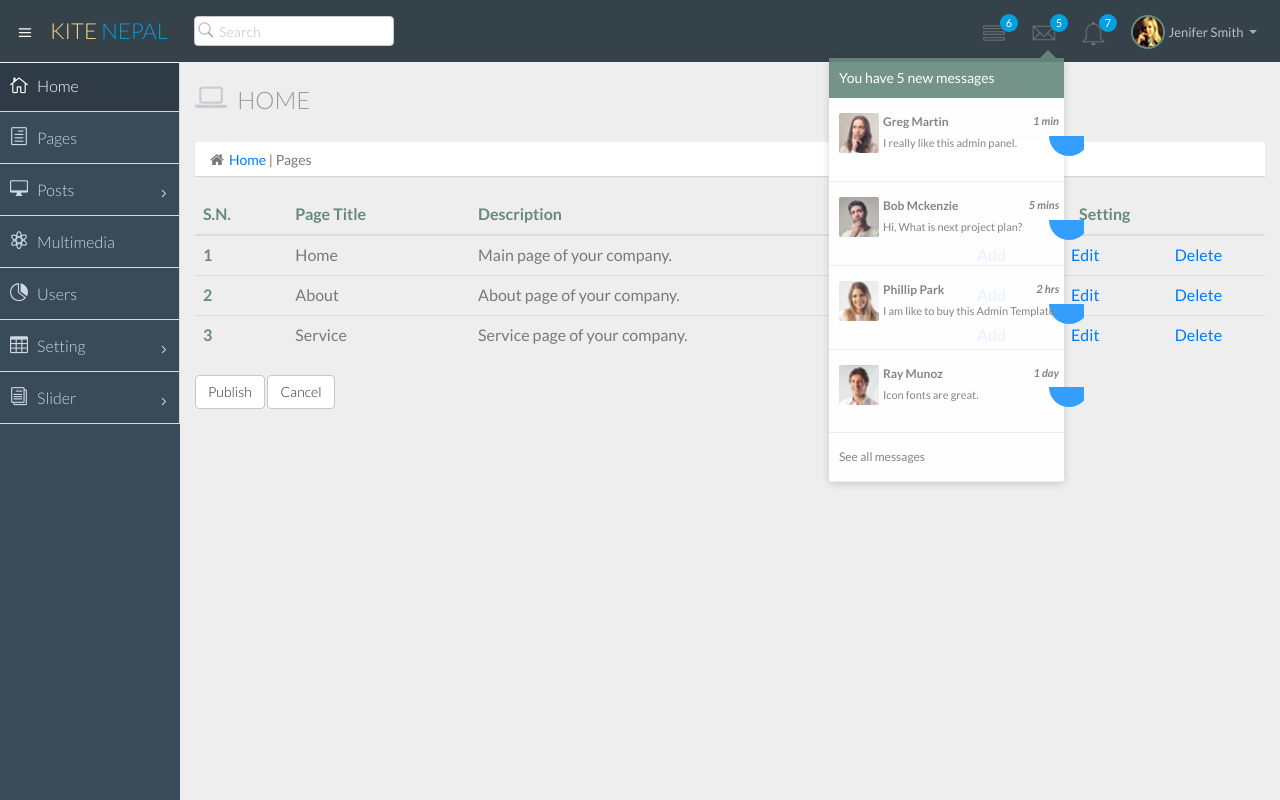
After one commit to kitenepal/kitenepal-cms, a PHP site: page /pages.html in a window 1280 px wide, after a click that opens the changed part. The commit adds this page. Run offline with PHP 8.4, Linux system fonts and the light colour scheme.

Commit message:
Added pages page and table in page

```diff
--- /dev/null
+++ b/pages.html
@@ -0,0 +1,512 @@
+<!DOCTYPE html>
+<html lang="en">
+
+<head>
+  <meta charset="utf-8">
+  <meta name="viewport" content="width=device-width, initial-scale=1.0">
+  <meta name="description" content="Creative - Bootstrap 3 Responsive Admin Template">
+  <meta name="author" content="GeeksLabs">
+  <meta name="keyword" content="Creative, Dashboard, Admin, Template, Theme, Bootstrap, Responsive, Retina, Minimal">
+  <link rel="shortcut icon" href="img/favicon.png">
+  <title>KITE Nepal - Index</title>
+  <!-- Bootstrap CSS -->
+  <link href="css/bootstrap.min.css" rel="stylesheet">
+  <!-- bootstrap theme -->
+  <link href="css/bootstrap-theme.css" rel="stylesheet">
+  <!--external css-->
+  <!-- font icon -->
+  <link href="css/elegant-icons-style.css" rel="stylesheet" />
+  <link href="css/font-awesome.min.css" rel="stylesheet" />
+  <!-- full calendar css-->
+  <link href="assets/fullcalendar/fullcalendar/bootstrap-fullcalendar.css" rel="stylesheet" />
+  <link href="assets/fullcalendar/fullcalendar/fullcalendar.css" rel="stylesheet" />
+  <!-- easy pie chart-->
+  <link href="assets/jquery-easy-pie-chart/jquery.easy-pie-chart.css" rel="stylesheet" type="text/css" media="screen" />
+  <!-- owl carousel -->
+  <link rel="stylesheet" href="css/owl.carousel.css" type="text/css">
+  <link href="css/jquery-jvectormap-1.2.2.css" rel="stylesheet">
+  <!-- Custom styles -->
+  <link rel="stylesheet" href="css/fullcalendar.css">
+  <link href="css/widgets.css" rel="stylesheet">
+  <link href="css/style.css" rel="stylesheet">
+  <link rel="stylesheet" href="stylesheets/main.css">
+  <link href="css/style-responsive.css" rel="stylesheet" />
+  <link href="css/xcharts.min.css" rel=" stylesheet">
+  <link href="css/jquery-ui-1.10.4.min.css" rel="stylesheet">
+</head>
+
+<body>
+  <!-- container section start -->
+  <section id="container" class="">
+    <header class="header dark-bg">
+      <div class="toggle-nav">
+        <div class="icon-reorder tooltips" data-original-title="Toggle Navigation" data-placement="bottom"><i class="icon_menu"></i></div>
+      </div>
+      <!--logo start-->
+      <a href="index.html" class="logo">KITE<span class="lite"> NEPAL</span></a>
+      <!--logo end-->
+      <div class="nav search-row" id="top_menu">
+        <!--  search form start -->
+        <ul class="nav top-menu">
+          <li>
+            <form class="navbar-form">
+              <input class="form-control" placeholder="Search" type="text">
+            </form>
+          </li>
+        </ul>
+        <!--  search form end -->
+      </div>
+      <div class="top-nav notification-row">
+        <!-- notificatoin dropdown start-->
+        <ul class="nav pull-right top-menu">
+          <!-- task notificatoin start -->
+          <li id="task_notificatoin_bar" class="dropdown">
+            <a data-toggle="dropdown" class="dropdown-toggle" href="#">
+                            <i class="icon-task-l"></i>
+                            <span class="badge bg-important">6</span>
+                        </a>
+            <ul class="dropdown-menu extended tasks-bar">
+              <div class="notify-arrow notify-arrow-blue"></div>
+              <li>
+                <p class="blue">You have 6 pending letter</p>
+              </li>
+              <li>
+                <a href="#">
+                  <div class="task-info">
+                    <div class="desc">Design PSD </div>
+                    <div class="percent">90%</div>
+                  </div>
+                  <div class="progress progress-striped">
+                    <div class="progress-bar progress-bar-success" role="progressbar" aria-valuenow="90" aria-valuemin="0" aria-valuemax="100" style="width: 90%">
+                      <span class="sr-only">90% Complete (success)</span>
+                    </div>
+                  </div>
+                </a>
+              </li>
+              <li>
+                <a href="#">
+                  <div class="task-info">
+                    <div class="desc">
+                      Project 1
+                    </div>
+                    <div class="percent">30%</div>
+                  </div>
+                  <div class="progress progress-striped">
+                    <div class="progress-bar progress-bar-warning" role="progressbar" aria-valuenow="30" aria-valuemin="0" aria-valuemax="100" style="width: 30%">
+                      <span class="sr-only">30% Complete (warning)</span>
+                    </div>
+                  </div>
+                </a>
+              </li>
+              <li>
+                <a href="#">
+                  <div class="task-info">
+                    <div class="desc">Digital Marketing</div>
+                    <div class="percent">80%</div>
+                  </div>
+                  <div class="progress progress-striped">
+                    <div class="progress-bar progress-bar-info" role="progressbar" aria-valuenow="80" aria-valuemin="0" aria-valuemax="100" style="width: 80%">
+                      <span class="sr-only">80% Complete</span>
+                    </div>
+                  </div>
+                </a>
+              </li>
+              <li>
+                <a href="#">
+                  <div class="task-info">
+                    <div class="desc">Logo Designing</div>
+                    <div class="percent">78%</div>
+                  </div>
+                  <div class="progress progress-striped">
+                    <div class="progress-bar progress-bar-danger" role="progressbar" aria-valuenow="78" aria-valuemin="0" aria-valuemax="100" style="width: 78%">
+                      <span class="sr-only">78% Complete (danger)</span>
+                    </div>
+                  </div>
+                </a>
+              </li>
+              <li>
+                <a href="#">
+                  <div class="task-info">
+                    <div class="desc">Mobile App</div>
+                    <div class="percent">50%</div>
+                  </div>
+                  <div class="progress progress-striped active">
+                    <div class="progress-bar" role="progressbar" aria-valuenow="50" aria-valuemin="0" aria-valuemax="100" style="width: 50%">
+                      <span class="sr-only">50% Complete</span>
+                    </div>
+                  </div>
+                </a>
+              </li>
+              <li class="external">
+                <a href="#">See All Tasks</a>
+              </li>
+            </ul>
+          </li>
+          <!-- task notificatoin end -->
+          <!-- inbox notificatoin start-->
+          <li id="mail_notificatoin_bar" class="dropdown">
+            <a data-toggle="dropdown" class="dropdown-toggle" href="#">
+                            <i class="icon-envelope-l"></i>
+                            <span class="badge bg-important">5</span>
+                        </a>
+            <ul class="dropdown-menu extended inbox">
+              <div class="notify-arrow notify-arrow-blue"></div>
+              <li>
+                <p class="blue">You have 5 new messages</p>
+              </li>
+              <li>
+                <a href="#">
+                  <span class="photo"><img alt="avatar" src="./img/avatar-mini.jpg"></span>
+                  <span class="subject">
+                  <span class="from">Greg  Martin</span>
+                  <span class="time">1 min</span>
+                  </span>
+                  <span class="message">
+                  I really like this admin panel.
+                  </span>
+                </a>
+              </li>
+              <li>
+                <a href="#">
+                  <span class="photo"><img alt="avatar" src="./img/avatar-mini2.jpg"></span>
+                  <span class="subject">
+                  <span class="from">Bob   Mckenzie</span>
+                  <span class="time">5 mins</span>
+                  </span>
+                  <span class="message">
+                   Hi, What is next project plan?
+                  </span>
+                </a>
+              </li>
+              <li>
+                <a href="#">
+                  <span class="photo"><img alt="avatar" src="./img/avatar-mini3.jpg"></span>
+                  <span class="subject">
+                  <span class="from">Phillip   Park</span>
+                  <span class="time">2 hrs</span>
+                  </span>
+                  <span class="message">
+                      I am like to buy this Admin Template.
+                  </span>
+                </a>
+              </li>
+              <li>
+                <a href="#">
+                  <span class="photo"><img alt="avatar" src="./img/avatar-mini4.jpg"></span>
+                  <span class="subject">
+                  <span class="from">Ray   Munoz</span>
+                  <span class="time">1 day</span>
+                  </span>
+                  <span class="message">
+                      Icon fonts are great.
+                  </span>
+                </a>
+              </li>
+              <li>
+                <a href="#">See all messages</a>
+              </li>
+            </ul>
+          </li>
+          <!-- inbox notificatoin end -->
+          <!-- alert notification start-->
+          <li id="alert_notificatoin_bar" class="dropdown">
+            <a data-toggle="dropdown" class="dropdown-toggle" href="#">
+              <i class="icon-bell-l"></i>
+              <span class="badge bg-important">7</span>
+            </a>
+            <ul class="dropdown-menu extended notification">
+              <div class="notify-arrow notify-arrow-blue"></div>
+              <li>
+                <p class="blue">You have 4 new notifications</p>
+              </li>
+              <li>
+                <a href="#">
+                  <span class="label label-primary"><i class="icon_profile"></i></span>
+                  Friend Request
+                  <span class="small italic pull-right">5 mins</span>
+                </a>
+              </li>
+              <li>
+                <a href="#">
+                  <span class="label label-warning"><i class="icon_pin"></i></span>
+                  John location.
+                  <span class="small italic pull-right">50 mins</span>
+                </a>
+              </li>
+              <li>
+                <a href="#">
+                  <span class="label label-danger"><i class="icon_book_alt"></i></span>
+                  Project 3 Completed.
+                  <span class="small italic pull-right">1 hr</span>
+                </a>
+              </li>
+              <li>
+                <a href="#">
+                  <span class="label label-success"><i class="icon_like"></i></span>
+                  Mick appreciated your work.
+                  <span class="small italic pull-right"> Today</span>
+                </a>
+              </li>
+              <li>
+                <a href="#">See all notifications</a>
+              </li>
+            </ul>
+          </li>
+          <!-- alert notification end-->
+          <!-- user login dropdown start-->
+          <li class="dropdown">
+            <a data-toggle="dropdown" class="dropdown-toggle" href="#">
+              <span class="profile-ava">
+                  <img alt="" src="img/avatar1_small.jpg">
+              </span>
+              <span class="username">Jenifer Smith</span>
+              <b class="caret"></b>
+            </a>
+            <ul class="dropdown-menu extended logout">
+              <div class="log-arrow-up"></div>
+              <li class="eborder-top">
+                <a href="#"><i class="icon_profile"></i> My Profile</a>
+              </li>
+              <li>
+                <a href="#"><i class="icon_mail_alt"></i> My Inbox</a>
+              </li>
+              <li>
+                <a href="#"><i class="icon_clock_alt"></i> Timeline</a>
+              </li>
+              <li>
+                <a href="#"><i class="icon_chat_alt"></i> Chats</a>
+              </li>
+              <li>
+                <a href="login.html"><i class="icon_key_alt"></i> Log Out</a>
+              </li>
+              <li>
+                <a href="documentation.html"><i class="icon_key_alt"></i> Documentation</a>
+              </li>
+              <li>
+                <a href="documentation.html"><i class="icon_key_alt"></i> Documentation</a>
+              </li>
+            </ul>
+          </li>
+          <!-- user login dropdown end -->
+        </ul>
+        <!-- notificatoin dropdown end-->
+      </div>
+    </header>
+    <!--header end-->
+    <!--sidebar start-->
+    <aside>
+      <div id="sidebar" class="nav-collapse ">
+        <!-- sidebar menu start-->
+        <ul class="sidebar-menu">
+          <li class="active">
+            <a class="" href="index.html">
+                          <i class="icon_house_alt"></i>
+                          <span>Home</span>
+                      </a>
+          </li>
+          <li class="sub-menu">
+            <a href="pages.html" class="">
+              <i class="icon_document_alt"></i>
+              <span>Pages</span>
+              <!-- <span class="menu-arrow arrow_carrot-right"></span> -->
+            </a>
+<!--        <ul class="sub">
+              <li><a class="" href="pages.html">Form Elements</a></li>
+              <li><a class="" href="form_validation.html">Form Validation</a></li>
+            </ul> -->
+          </li>
+          <li class="sub-menu">
+            <a href="javascript:;" class="">
+              <i class="icon_desktop"></i>
+              <span>Posts</span>
+              <span class="menu-arrow arrow_carrot-right"></span>
+            </a>
+            <ul class="sub">
+              <li><a class="" href="general.html">Elements</a></li>
+              <li><a class="" href="buttons.html">Buttons</a></li>
+              <li><a class="" href="grids.html">Grids</a></li>
+            </ul>
+          </li>
+          <li>
+            <a class="" href="widgets.html">
+              <i class="icon_genius"></i>
+              <span>Multimedia</span>
+            </a>
+          </li>
+          <li>
+            <a class="" href="chart-chartjs.html">
+              <i class="icon_piechart"></i>
+              <span>Users</span>
+            </a>
+          </li>
+          <li class="sub-menu">
+            <a href="javascript:;" class="">
+              <i class="icon_table"></i>
+              <span>Setting</span>
+              <span class="menu-arrow arrow_carrot-right"></span>
+            </a>
+            <ul class="sub">
+              <li><a class="" href="basic_table.html">Advance Setting</a></li>
+            </ul>
+          </li>
+          <li class="sub-menu">
+            <a href="javascript:;" class="">
+              <i class="icon_documents_alt"></i>
+              <span>Slider</span>
+              <span class="menu-arrow arrow_carrot-right"></span>
+            </a>
+            <ul class="sub">
+              <li><a class="" href="profile.html">Profile</a></li>
+              <li><a class="" href="login.html"><span>Login Page</span></a></li>
+              <li><a class="" href="blank.html">Blank Page</a></li>
+              <li><a class="" href="404.html">404 Error</a></li>
+            </ul>
+          </li>
+        </ul>
+        <!-- sidebar menu end-->
+      </div>
+    </aside>
+    <!--sidebar end-->
+    <!--main content start-->
+    <section id="main-content">
+      <section class="wrapper">
+        <!--overview start-->
+        <div class="row">
+          <div class="col-lg-12">
+            <h3 class="page-header"><i class="fa fa-laptop"></i>Home</h3>
+            <ol class="breadcrumb">
+              <li><i class="fa fa-home"></i><a href="index.html">Home</a> | Pages</li>
+              <!-- <li><i class="fa fa-laptop"></i>Dashboard</li> -->
+            </ol>
+
+            <table class="table">
+              <thead>
+                <tr>
+                  <th>S.N.</th>
+                  <th>Page Title</th>
+                  <th>Description</th>
+                  <th colspan="3" style="text-align: center;">Setting</th>
+                </tr>
+              </thead>
+              <tbody>
+                <tr>
+                  <th scope="row">1</th>
+                  <td>Home</td>
+                  <td>Main page of your company.</td>
+                  <td style="text-align: center;"><a href="#">Add</a></td>
+                  <td style="text-align: center;"><a href="#">Edit</a></td>
+                  <td style="text-align: center;"><a href="#">Delete</a></td>
+                </tr>
+                <tr>
+                  <th scope="row">2</th>
+                  <td>About</td>
+                  <td>About page of your company.</td>
+                  <td style="text-align: center;"><a href="#">Add</a></td>
+                  <td style="text-align: center;"><a href="#">Edit</a></td>
+                  <td style="text-align: center;"><a href="#">Delete</a></td>
+                </tr>
+                <tr>
+                  <th scope="row">3</th>
+                  <td>Service</td>
+                  <td>Service page of your company.</td>
+                  <td style="text-align: center;"><a href="#">Add</a></td>
+                  <td style="text-align: center;"><a href="#">Edit</a></td>
+                  <td style="text-align: center;"><a href="#">Delete</a></td>
+                </tr>
+              </tbody>
+            </table>
+          </div>
+        </div>
+        <button class="btn btn-default">Publish</button>
+        <button class="btn btn-default">Cancel</button>
+      </section>
+    </section>
+    <!-- container section start -->
+    <!-- javascripts -->
+    <script src="js/jquery.js"></script>
+    <script src="js/jquery-ui-1.10.4.min.js"></script>
+    <script src="js/jquery-1.8.3.min.js"></script>
+    <script type="text/javascript" src="js/jquery-ui-1.9.2.custom.min.js"></script>
+    <!-- bootstrap -->
+    <script src="js/bootstrap.min.js"></script>
+    <!-- nice scroll -->
+    <script src="js/jquery.scrollTo.min.js"></script>
+    <script src="js/jquery.nicescroll.js" type="text/javascript"></script>
+    <!-- charts scripts -->
+    <script src="assets/jquery-knob/js/jquery.knob.js"></script>
+    <script src="js/jquery.sparkline.js" type="text/javascript"></script>
+    <script src="assets/jquery-easy-pie-chart/jquery.easy-pie-chart.js"></script>
+    <script src="js/owl.carousel.js"></script>
+    <!-- jQuery full calendar -->
+    <script src="js/fullcalendar.min.js"></script>
+    <!-- Full Google Calendar - Calendar -->
+    <script src="assets/fullcalendar/fullcalendar/fullcalendar.js"></script>
+    <!--script for this page only-->
+    <script src="js/calendar-custom.js"></script>
+    <script src="js/jquery.rateit.min.js"></script>
+    <!-- custom select -->
+    <script src="js/jquery.customSelect.min.js"></script>
+    <script src="assets/chart-master/Chart.js"></script>
+    <!--custome script for all page-->
+    <script src="js/scripts.js"></script>
+    <!-- custom script for this page-->
+    <script src="js/sparkline-chart.js"></script>
+    <script src="js/easy-pie-chart.js"></script>
+    <script src="js/jquery-jvectormap-1.2.2.min.js"></script>
+    <script src="js/jquery-jvectormap-world-mill-en.js"></script>
+    <script src="js/xcharts.min.js"></script>
+    <script src="js/jquery.autosize.min.js"></script>
+    <script src="js/jquery.placeholder.min.js"></script>
+    <script src="js/gdp-data.js"></script>
+    <script src="js/morris.min.js"></script>
+    <script src="js/sparklines.js"></script>
+    <script src="js/charts.js"></script>
+    <script src="js/jquery.slimscroll.min.js"></script>
+    <script>
+    //knob
+    $(function() {
+      $(".knob").knob({
+        'draw': function() {
+          $(this.i).val(this.cv + '%')
+        }
+      })
+    });
+
+    //carousel
+    $(document).ready(function() {
+      $("#owl-slider").owlCarousel({
+        navigation: true,
+        slideSpeed: 300,
+        paginationSpeed: 400,
+        singleItem: true
+
+      });
+    });
+
+    //custom select box
+
+    $(function() {
+      $('select.styled').customSelect();
+    });
+
+    /* ---------- Map ---------- */
+    $(function() {
+      $('#map').vectorMap({
+        map: 'world_mill_en',
+        series: {
+          regions: [{
+            values: gdpData,
+            scale: ['#000', '#000'],
+            normalizeFunction: 'polynomial'
+          }]
+        },
+        backgroundColor: '#eef3f7',
+        onLabelShow: function(e, el, code) {
+          el.html(el.html() + ' (GDP - ' + gdpData[code] + ')');
+        }
+      });
+    });
+    </script>
+</body>
+
+</html>
--- a/sass/main.scss
+++ b/sass/main.scss
@@ -12,3 +12,4 @@
 @import "module/_profile.scss";
 @import "module/_sidenav.scss";
 @import "module/_social.scss";
+@import "module/_table.scss";
--- /dev/null
+++ b/sass/module/_table.scss
@@ -0,0 +1,3 @@
+.table{
+	font-size: 16px;
+}
--- a/stylesheets/main.css
+++ b/stylesheets/main.css
@@ -4132,3 +4132,8 @@ ul.sidebar-menu li.active a i {
   color: white;
   margin: -1px -1px 1px -1px;
 }
+
+/* line 1, ../sass/module/_table.scss */
+.table {
+  font-size: 16px;
+}
```
Also changed, not shown: index.html (+6 -6 lines).
